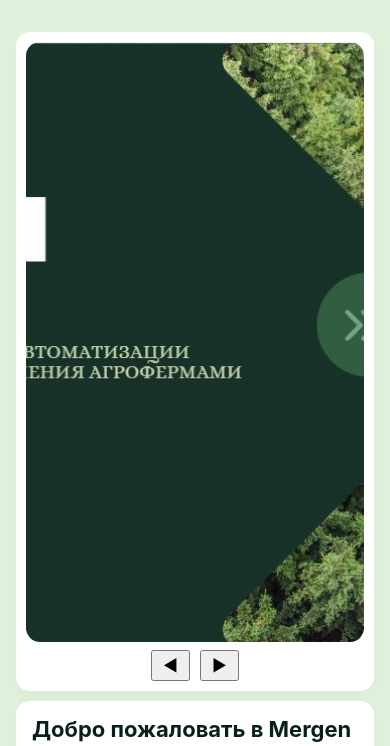
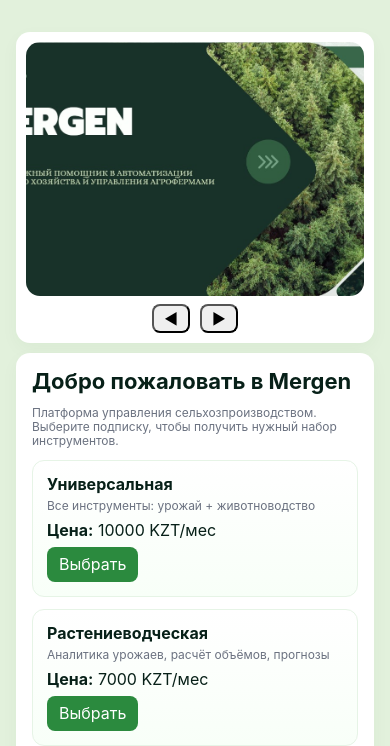
Before and after one commit to loWOLFol/hakaton, a plain HTML site: page index.html in a window 390 px wide. Shown: the part 132-878 px from the top of the page. Drawn offline with nearby package versions, Linux system fonts and the light colour scheme.

Commit message:
Add files via upload

```diff
--- a/style.css
+++ b/style.css
@@ -289,11 +289,12 @@ label {
 .slider {
   position: relative;
   width: 100%;
-  height: 600px;
+  aspect-ratio: 16/9;   /* автоматом подстраивает высоту */
   overflow: hidden;
   border-radius: 14px;
 }
 
+/* картинки */
 .slider img {
   width: 100%;
   height: 100%;
@@ -308,6 +309,7 @@ label {
   opacity:1;
 }
 
+/* кнопки */
 .slider-btns {
   display:flex;
   justify-content:center;
@@ -316,5 +318,19 @@ label {
 }
 
 .slider-btns button{
-  padding:4px 10px;
+  padding:6px 14px;
+  font-size:18px;
+  border-radius:8px;
 }
+
+/* Адаптив: маленькие экраны */
+@media (max-width: 600px){
+  .slider-btns button{
+    padding:4px 10px;
+    font-size:15px;
+  }
+
+  .slider{
+    aspect-ratio: 4/3; /* более квадратная на телефонах */
+  }
+}
```
